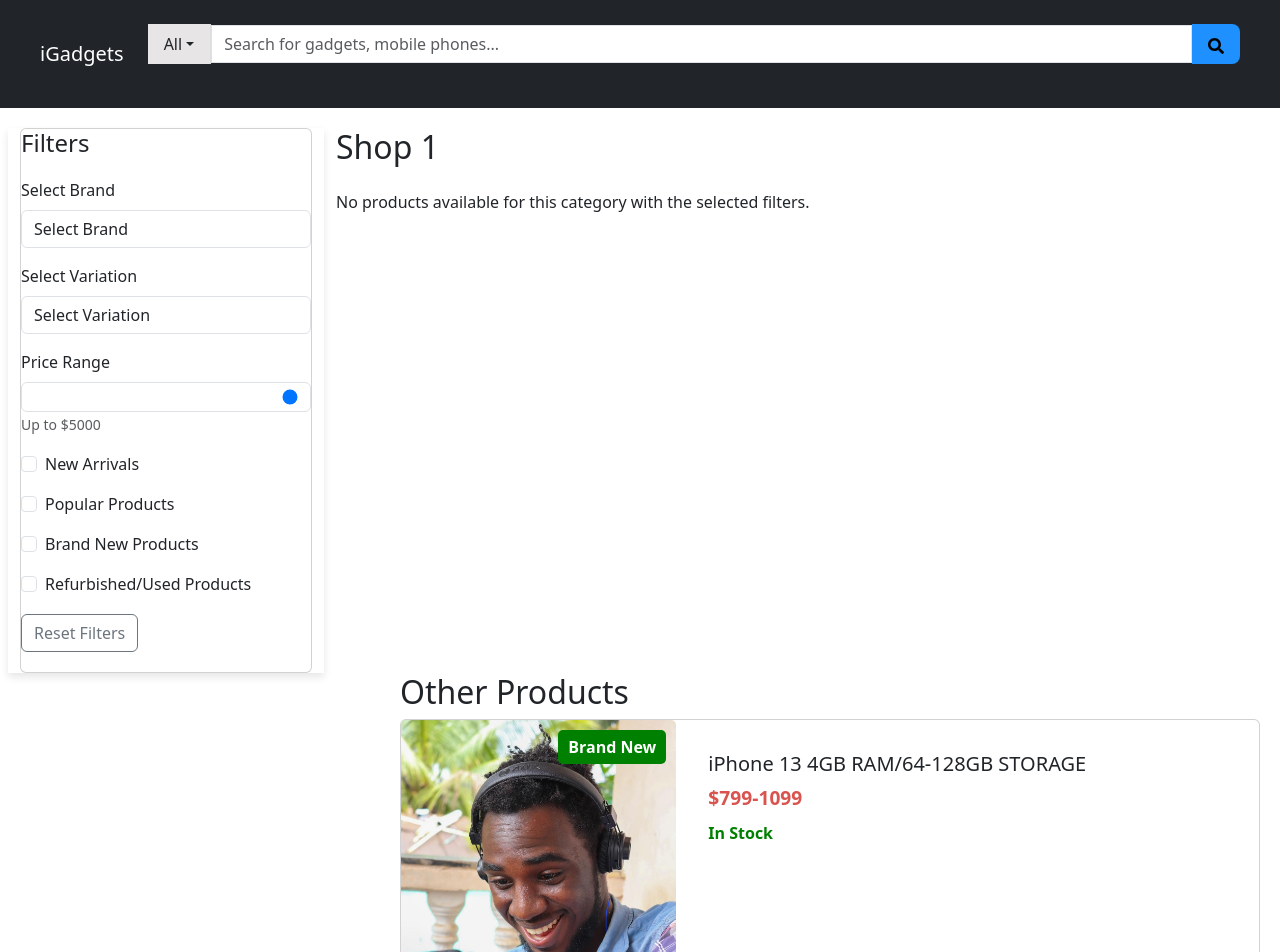
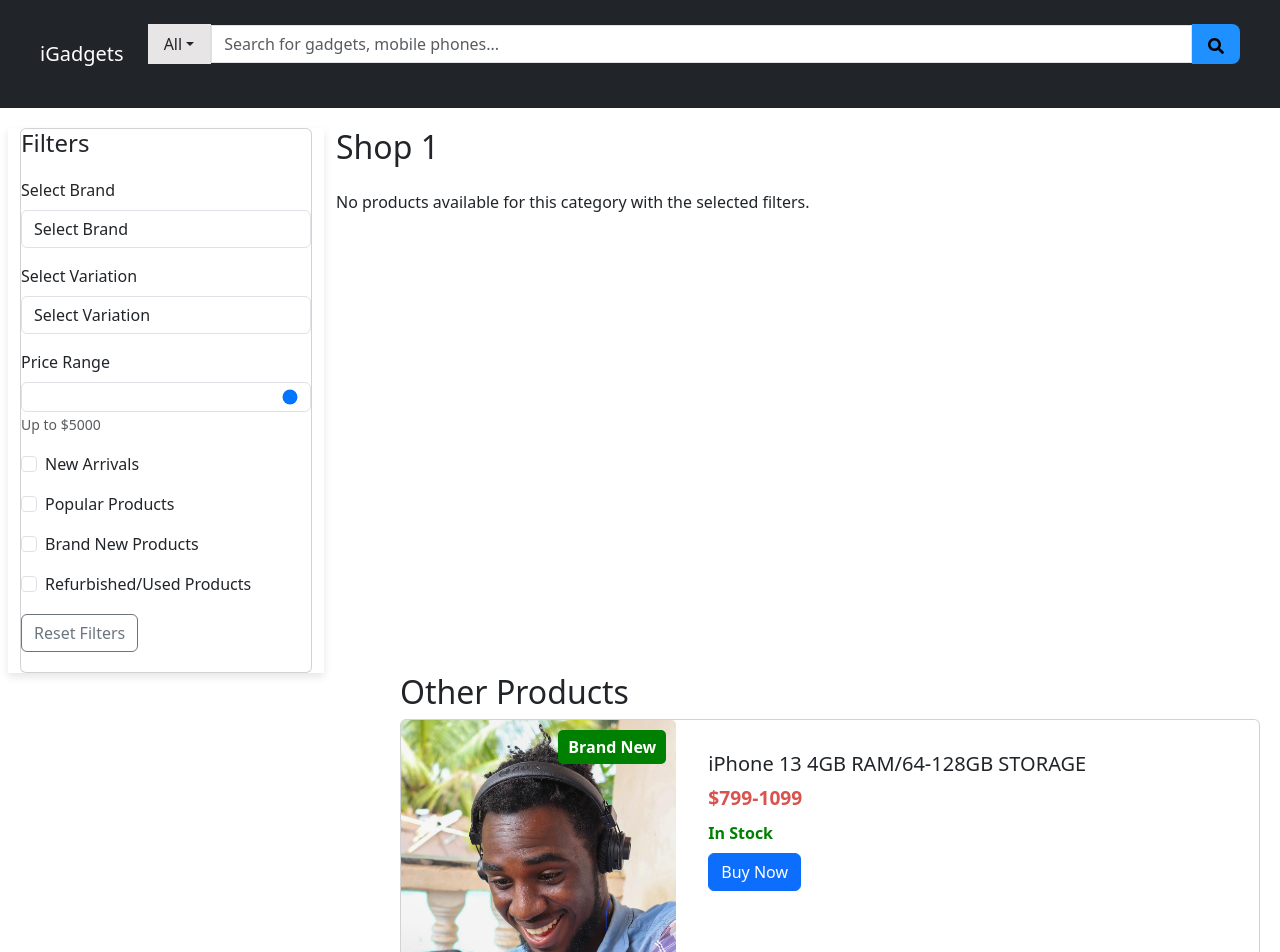
Before and after one commit to ugfrds/Gadgets-shop, a React (Vite) app in the folder ecomm/: page /Gadgets-shop/shop/1 in a window 1280 px wide. Shown: the top 952 px of the page. Built offline with nearby package versions, Linux system fonts and the light colour scheme.

Commit message:
product column update

```diff
--- a/ecomm/src/components/ProductColumn.jsx
+++ b/ecomm/src/components/ProductColumn.jsx
@@ -31,7 +31,7 @@ const ProductColumn = ({ products }) => {
                 <Card.Text className={`c-product-availability ${product.availability? 'in-stock': 'out-of-stock'}`}>
                   {product.availability ? 'In Stock' : 'Out of Stock'}
                 </Card.Text>
-                <Button as={Link} to={`/Gadgets-shop/product/${product.id}`} variant="primary" className="buy-now-button">
+                  <Button as={Link} to={`/product/${product.id}`} variant="primary">
                        Buy Now
                   </Button>
               </Card.Body>
--- a/ecomm/src/components/Shop.jsx
+++ b/ecomm/src/components/Shop.jsx
@@ -18,16 +18,6 @@ const Shop = () => {
   const [variations, setVariations] = useState([]);
   const { selectedVariation, setSelectedVariation } = useVariation();
   const [isSidebarVisible, setIsSidebarVisible] = useState(false);
-
-
- const [color , setColor] = useState('Blue');
-
-
- const changeColor = () =>{
-  setColor ('Red');
-  console.log(color);
- }
-
 
   const filteredByCategory = products.filter((product) => {
     return product.category && product.category.toLowerCase() === category.toLowerCase();
```
